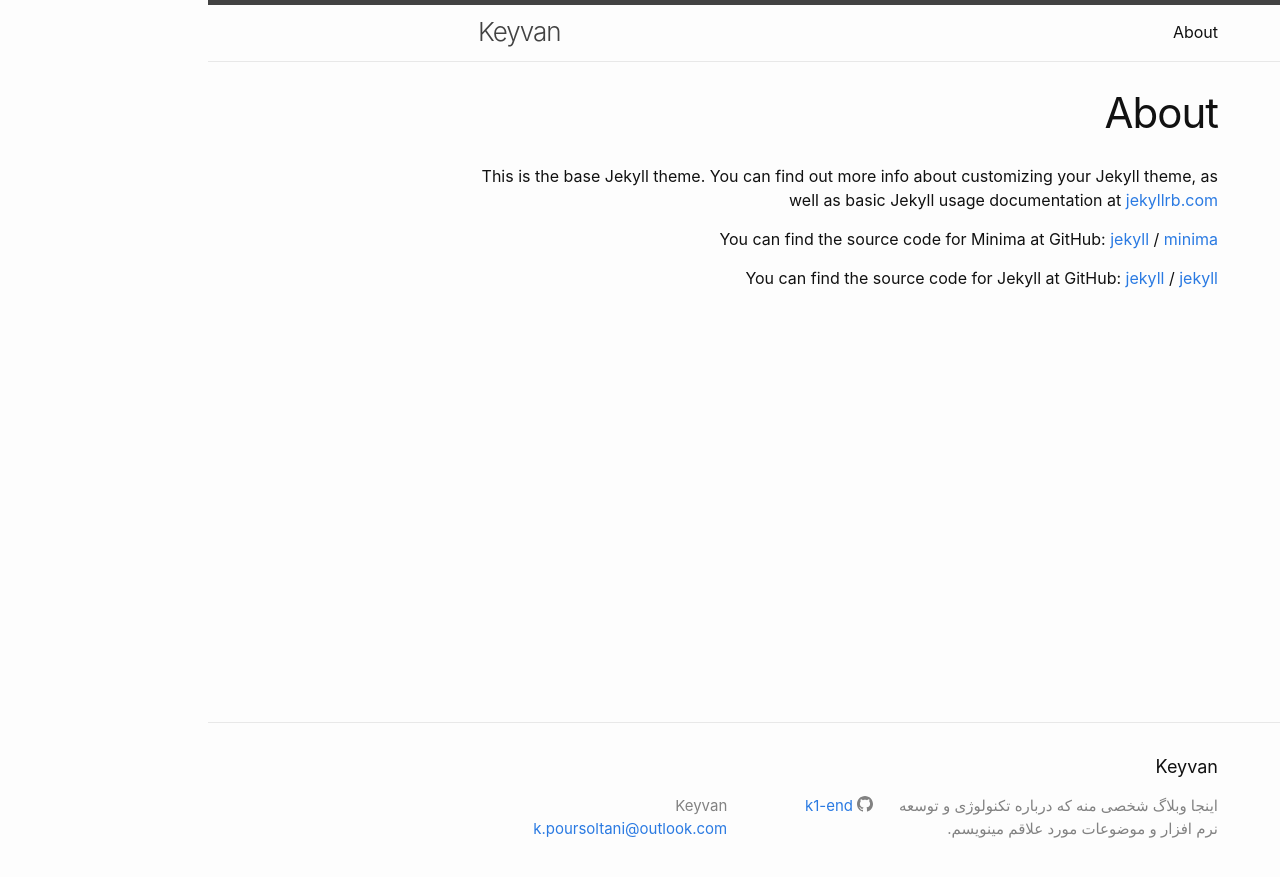
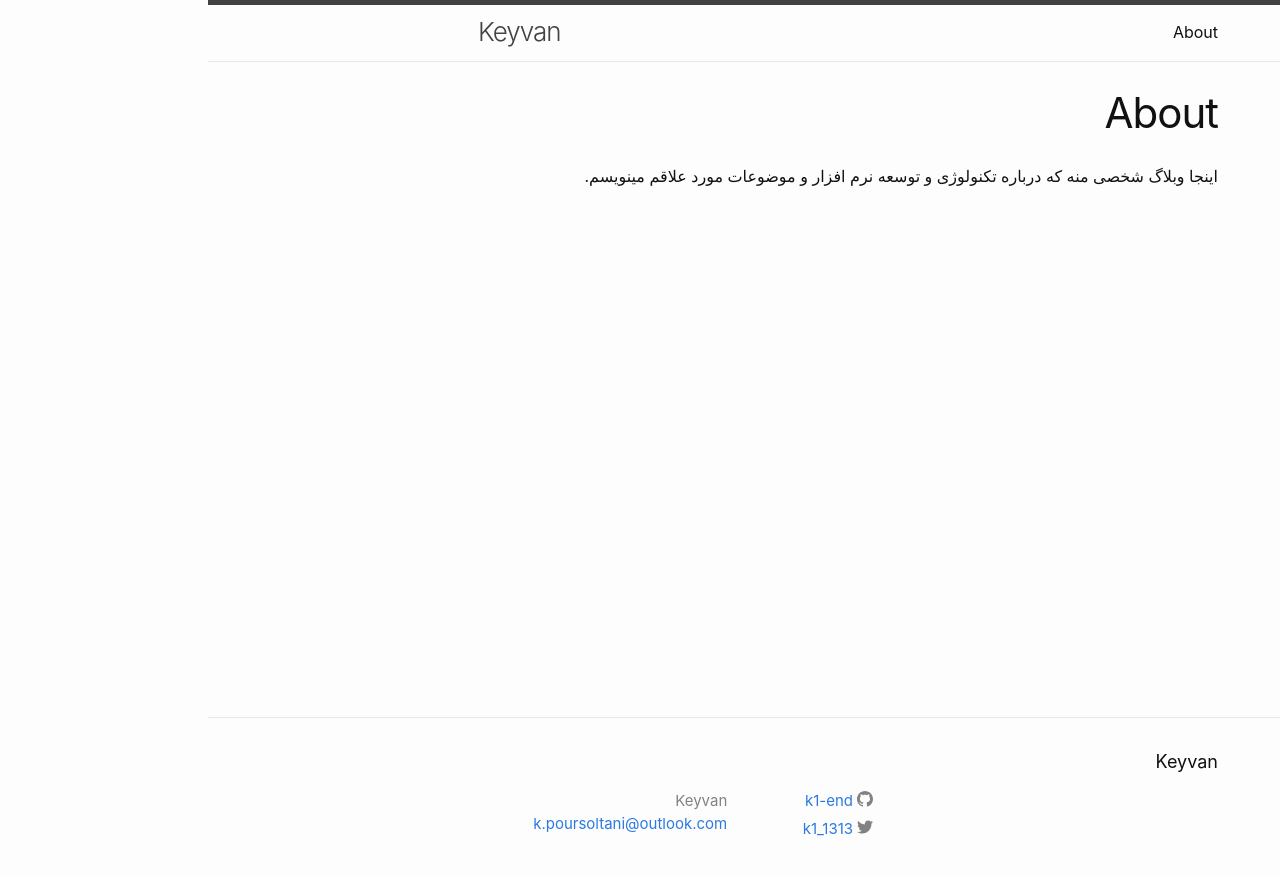
Before and after one commit to k1-end/k1-end.github.io, a Jekyll site: the page built from about.markdown, in a window 1280 px wide. Shown: the top 877 px of the page. Built offline with Jekyll 4.4.1, drawn with Linux system fonts in a browser that asks for light colours.

Commit message:
desc moved to about page

```diff
--- a/_config.yml
+++ b/_config.yml
@@ -21,10 +21,9 @@
 title: Keyvan
 email: k.poursoltani@outlook.com
 description: >- # this means to ignore newlines until "baseurl:"
-  اینجا وبلاگ شخصی منه که درباره تکنولوژی و توسعه نرم افزار و موضوعات مورد علاقم مینویسم.
 baseurl: "" # the subpath of your site, e.g. /blog
 url: "" # the base hostname & protocol for your site, e.g. http://example.com
-twitter_username:
+twitter_username: k1_1313
 github_username:  k1-end
 
 # Build settings
--- a/about.markdown
+++ b/about.markdown
@@ -4,15 +4,4 @@ title: About
 permalink: /about/
 ---
 
-This is the base Jekyll theme. You can find out more info about customizing your Jekyll theme, as well as basic Jekyll usage documentation at [jekyllrb.com](https://jekyllrb.com/)
-
-You can find the source code for Minima at GitHub:
-[jekyll][jekyll-organization] /
-[minima](https://github.com/jekyll/minima)
-
-You can find the source code for Jekyll at GitHub:
-[jekyll][jekyll-organization] /
-[jekyll](https://github.com/jekyll/jekyll)
-
-
-[jekyll-organization]: https://github.com/jekyll
+  اینجا وبلاگ شخصی منه که درباره تکنولوژی و توسعه نرم افزار و موضوعات مورد علاقم مینویسم.
```
Also changed, not shown: _posts/2021-01-07-welcome-to-jekyll.markdown (deleted, +0 -7 lines), _posts/2021-01-11-Hello-World.markdown (added, +7 -0 lines).
